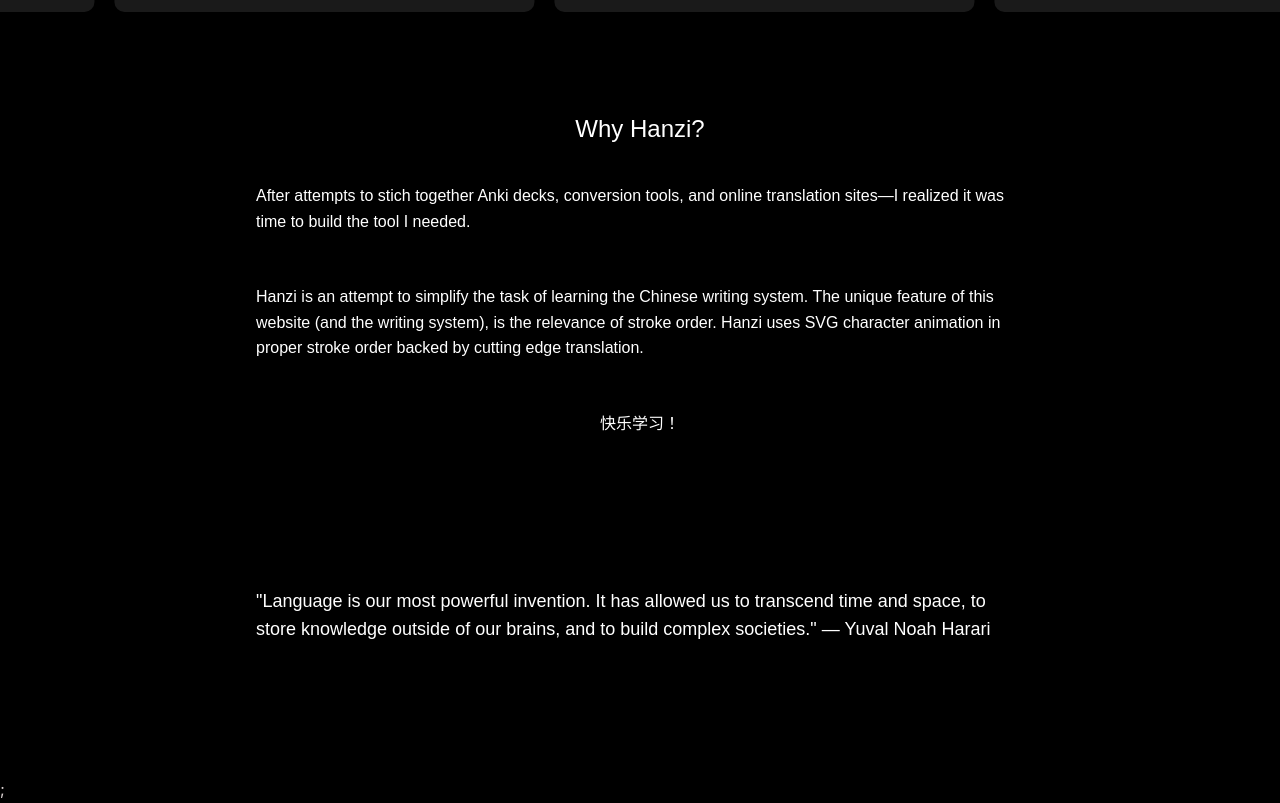
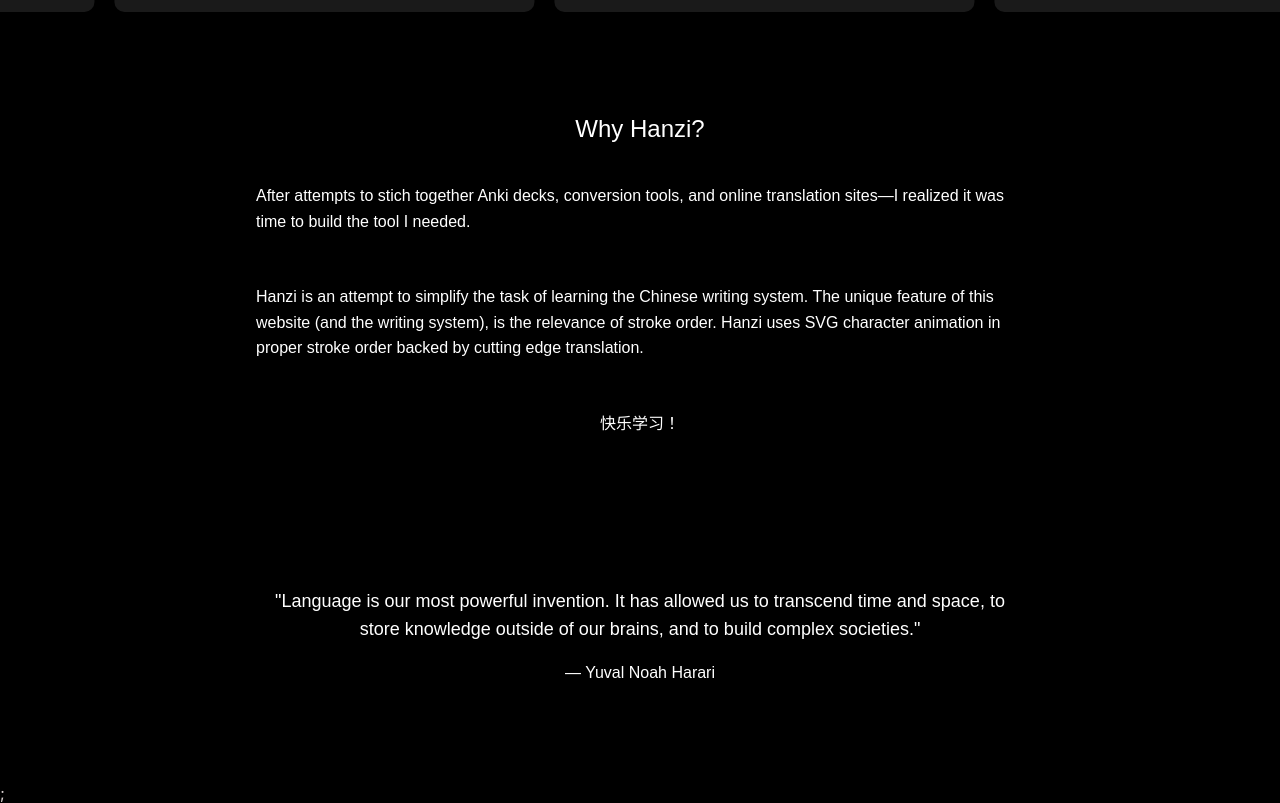
Before and after one commit to schofield-paul/hanzi, a React (Create React App) app: page / in a window 1280 px wide. Shown: the part 990-1793 px from the top of the page. Built offline with nearby package versions, Linux system fonts and the light colour scheme.

Commit message:
formatting quote on homepage

```diff
--- a/src/components/Quote/Quote.module.css
+++ b/src/components/Quote/Quote.module.css
@@ -10,12 +10,23 @@
   background: black;
 }
 
+.quoteContent {
+  max-width: 60%;
+  text-align: center;
+}
+
 .quoteText {
   font-family: "Microsoft Sans Serif", Arial, sans-serif;
   color: #ffffff;
   font-size: 18px;
   font-weight: 400;
   line-height: 1.6;
-  margin: 0 0 50px 0;
-  max-width: 60%;
+  margin: 0 0 20px 0;
 }
+
+.quoteAuthor {
+  font-family: "Microsoft Sans Serif", Arial, sans-serif;
+  color: #ffffff;
+  font-size: 16px;
+  font-weight: 200;
+}
--- a/src/components/Quote/Quote.tsx
+++ b/src/components/Quote/Quote.tsx
@@ -5,11 +5,14 @@
   return (
     <div>
       <div className={style.quoteWrapper}>
-        <p className={style.quoteText}>
-          "Language is our most powerful invention. It has allowed us to
-          transcend time and space, to store knowledge outside of our brains,
-          and to build complex societies." — Yuval Noah Harari
-        </p>
+        <div className={style.quoteContent}>
+          <p className={style.quoteText}>
+            "Language is our most powerful invention. It has allowed us to
+            transcend time and space, to store knowledge outside of our brains,
+            and to build complex societies."
+          </p>
+          <p className={style.quoteAuthor}>— Yuval Noah Harari</p>
+        </div>
       </div>
     </div>
   );
```
